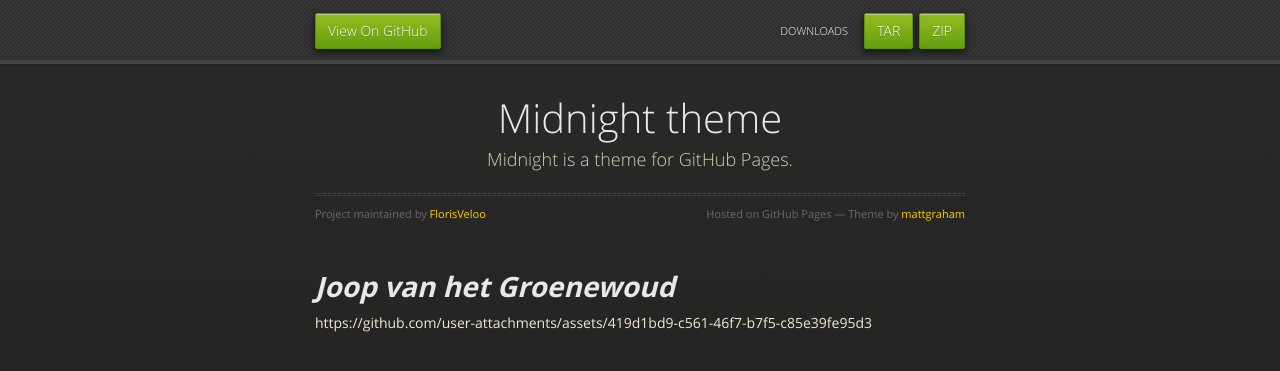
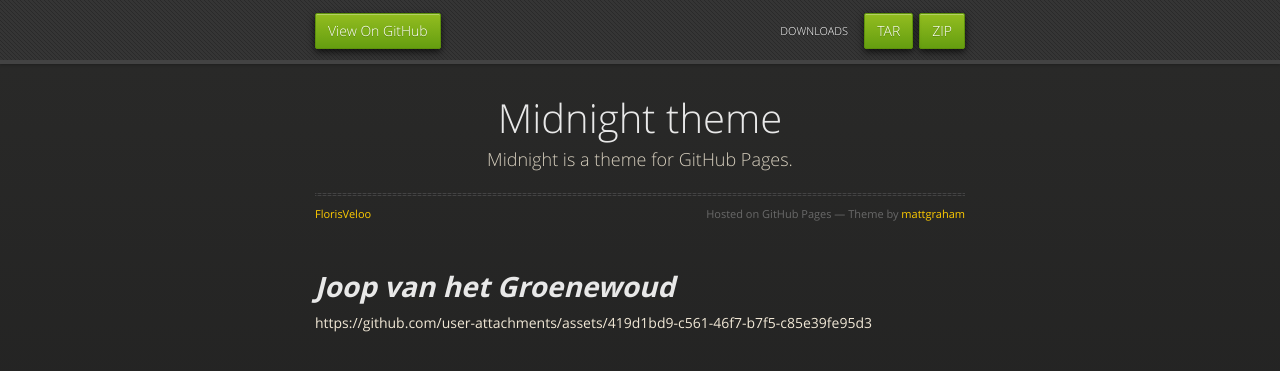
Before and after one commit to FlorisVeloo/JoopvanhetGroenewoud, a Jekyll site: the page built from index.md, in a window 1280 px wide. Shown: the top 371 px of the page. Built offline with Jekyll 4.4.1, drawn with Linux system fonts in a browser that asks for light colours; our own code applies the rules of GitHub Pages for plain Markdown files.

Commit message:
Update default.html

```diff
--- a/_layouts/default.html
+++ b/_layouts/default.html
@@ -38,7 +38,7 @@
           <h1>{{ site.title | default: site.github.repository_name }}</h1>
           <p>{{ site.description | default: site.github.project_tagline }}</p>
           <hr>
-          <span class="credits left">Project maintained by <a href="{{ site.github.owner_url }}">{{ site.github.owner_name }}</a></span>
+          <span class="credits left"> <a href="{{ site.github.owner_url }}">{{ site.github.owner_name }}</a></span>
           <span class="credits right">Hosted on GitHub Pages &mdash; Theme by <a href="https://twitter.com/mattgraham">mattgraham</a></span>
         </div>
 
```
